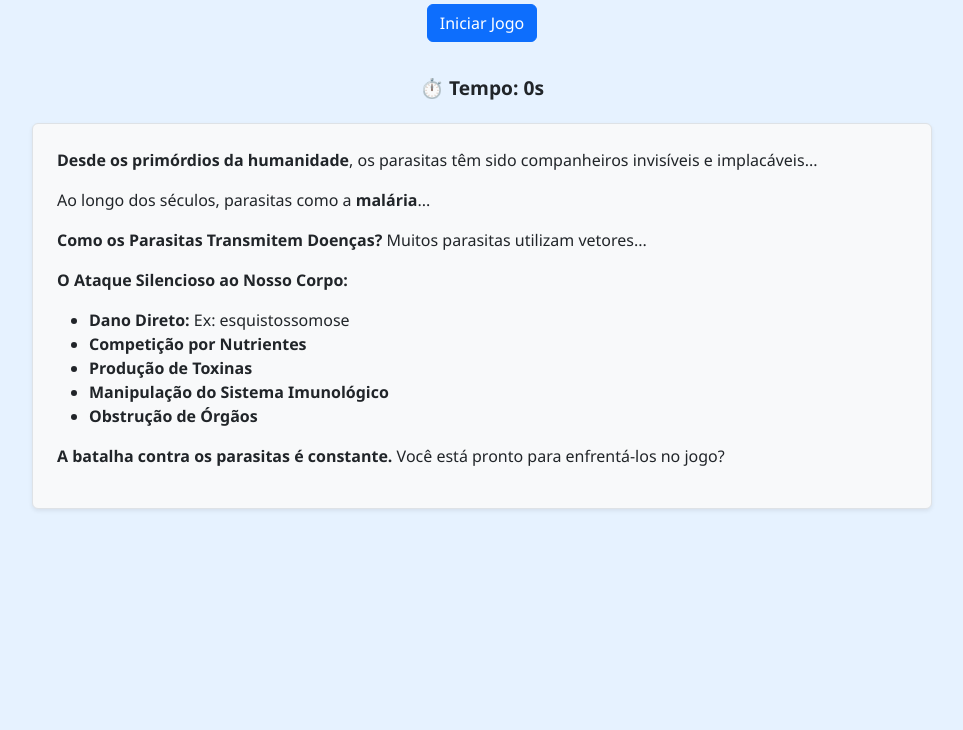
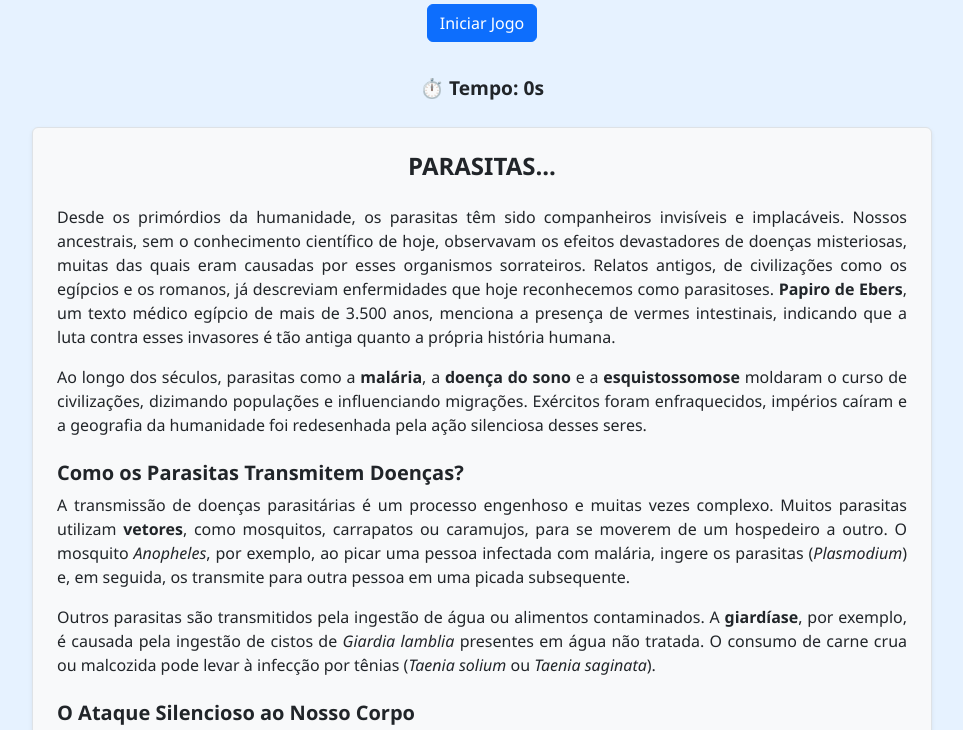
Before and after one commit to joao-silva131/ca-adores-de-parasitas, a plain HTML site: page index.html in a window 1280 px wide. Shown: the part 58-788 px from the top of the page, without its empty margins (158-1121 px from the left). Drawn offline with nearby package versions, Linux system fonts and the light colour scheme.

Commit message:
Update index.html

```diff
--- a/index.html
+++ b/index.html
@@ -115,20 +115,34 @@
   <button id="startBtn" class="btn btn-primary mb-3">Iniciar Jogo</button>
   <div id="timer">⏱️ Tempo: 0s</div>
 
-  <div id="introText" class="bg-light shadow-sm p-4 rounded border">
-    <p><strong>Desde os primórdios da humanidade</strong>, os parasitas têm sido companheiros invisíveis e implacáveis...</p>
-    <p>Ao longo dos séculos, parasitas como a <strong>malária</strong>...</p>
-    <p><strong>Como os Parasitas Transmitem Doenças?</strong> Muitos parasitas utilizam vetores...</p>
-    <p><strong>O Ataque Silencioso ao Nosso Corpo:</strong></p>
+   <div id="introText" class="d-flex justify-content-center mt-4">
+  <div class="bg-light shadow-sm p-4 rounded border" style="max-width: 900px; text-align: justify;">
+    <h4 class="fw-bold text-center mb-4">PARASITAS...</h4>
+
+    <p>Desde os primórdios da humanidade, os parasitas têm sido companheiros invisíveis e implacáveis. Nossos ancestrais, sem o conhecimento científico de hoje, observavam os efeitos devastadores de doenças misteriosas, muitas das quais eram causadas por esses organismos sorrateiros. Relatos antigos, de civilizações como os egípcios e os romanos, já descreviam enfermidades que hoje reconhecemos como parasitoses. <strong>Papiro de Ebers</strong>, um texto médico egípcio de mais de 3.500 anos, menciona a presença de vermes intestinais, indicando que a luta contra esses invasores é tão antiga quanto a própria história humana.</p>
+
+    <p>Ao longo dos séculos, parasitas como a <strong>malária</strong>, a <strong>doença do sono</strong> e a <strong>esquistossomose</strong> moldaram o curso de civilizações, dizimando populações e influenciando migrações. Exércitos foram enfraquecidos, impérios caíram e a geografia da humanidade foi redesenhada pela ação silenciosa desses seres.</p>
+
+    <h5 class="mt-4 fw-bold">Como os Parasitas Transmitem Doenças?</h5>
+    <p>A transmissão de doenças parasitárias é um processo engenhoso e muitas vezes complexo. Muitos parasitas utilizam <strong>vetores</strong>, como mosquitos, carrapatos ou caramujos, para se moverem de um hospedeiro a outro. O mosquito <em>Anopheles</em>, por exemplo, ao picar uma pessoa infectada com malária, ingere os parasitas (<em>Plasmodium</em>) e, em seguida, os transmite para outra pessoa em uma picada subsequente.</p>
+
+    <p>Outros parasitas são transmitidos pela ingestão de água ou alimentos contaminados. A <strong>giardíase</strong>, por exemplo, é causada pela ingestão de cistos de <em>Giardia lamblia</em> presentes em água não tratada. O consumo de carne crua ou malcozida pode levar à infecção por tênias (<em>Taenia solium</em> ou <em>Taenia saginata</em>).</p>
+
+    <h5 class="mt-4 fw-bold">O Ataque Silencioso ao Nosso Corpo</h5>
     <ul>
-      <li><strong>Dano Direto:</strong> Ex: esquistossomose</li>
-      <li><strong>Competição por Nutrientes</strong></li>
-      <li><strong>Produção de Toxinas</strong></li>
-      <li><strong>Manipulação do Sistema Imunológico</strong></li>
-      <li><strong>Obstrução de Órgãos</strong></li>
+      <li><strong>Dano Direto aos Tecidos:</strong> Parasitas causam lesões ao se alimentar dos tecidos ou sangue.</li>
+      <li><strong>Competição por Nutrientes:</strong> Alguns absorvem nutrientes, levando à desnutrição.</li>
+      <li><strong>Produção de Toxinas:</strong> Alguns liberam toxinas que causam febre, dor ou inflamação.</li>
+      <li><strong>Manipulação do Sistema Imunológico:</strong> Parasitas conseguem enganar nossas defesas.</li>
+      <li><strong>Obstrução de Órgãos:</strong> Grandes infestações podem bloquear vasos ou intestinos.</li>
     </ul>
-    <p><strong>A batalha contra os parasitas é constante.</strong> Você está pronto para enfrentá-los no jogo?</p>
+
+    <p class="fw-semibold">A batalha contra os parasitas é constante, uma guerra invisível travada em cada célula do nosso corpo. Entender suas estratégias é o primeiro passo para vencê-los e garantir a sobrevivência da humanidade.</p>
+
+    <p class="text-primary text-center fw-bold">Você está pronto para enfrentar esses inimigos ocultos em seu jogo?</p>
   </div>
+</div>
+
 
   <div class="grid" id="gameBoard"></div>
   <div id="congrats"></div>
```
